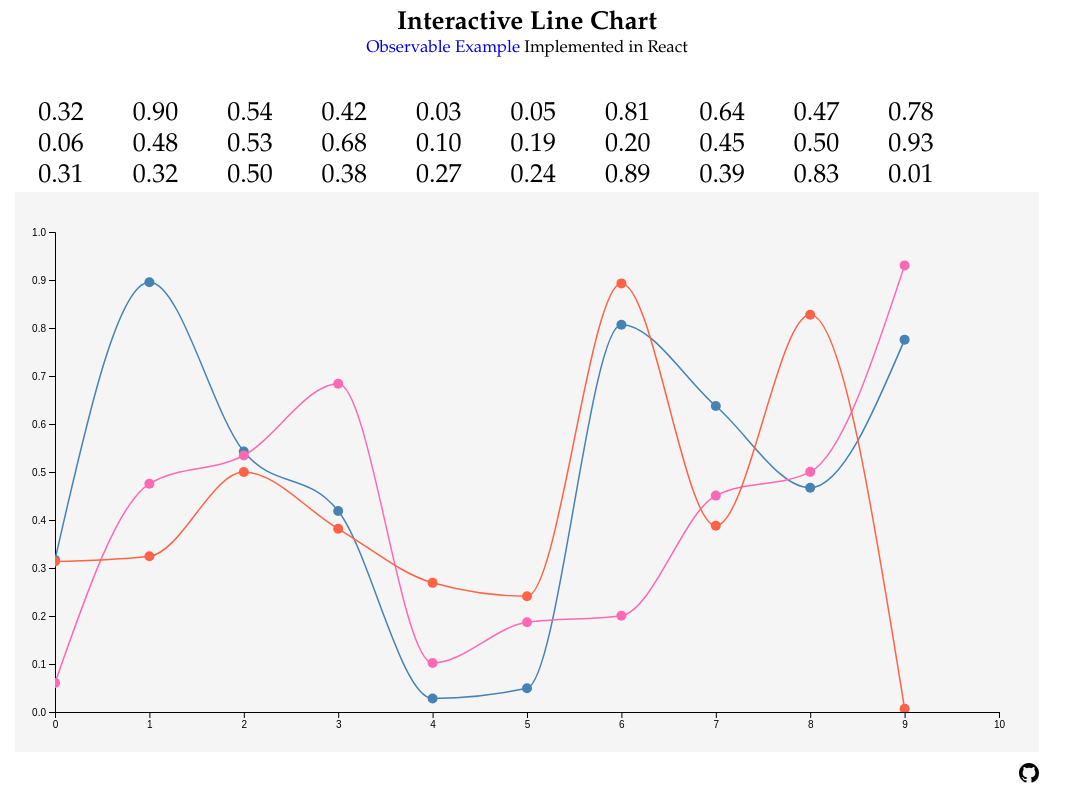
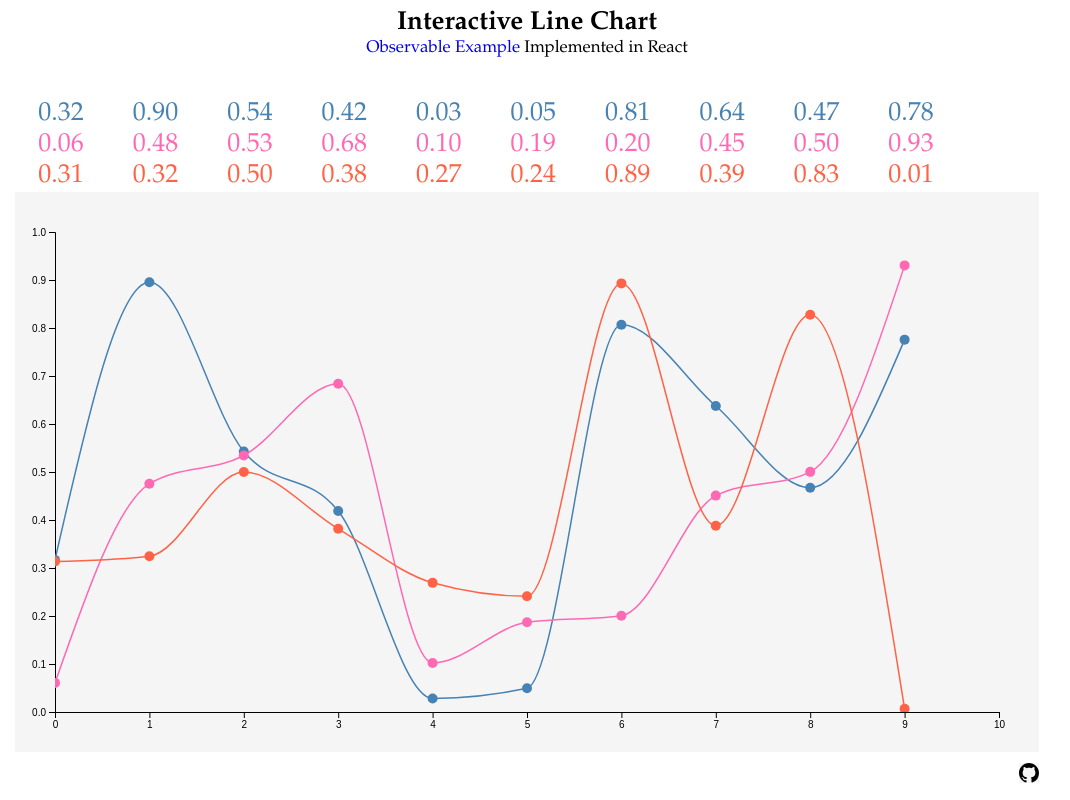
Before and after one commit to anselbrandt/d3-draggable, a React (Create React App) app: page / in a window 1280 px wide. Shown: the whole page, without its empty margins (113-1183 px from the left). Built offline with nearby package versions, Linux system fonts and the light colour scheme.

Commit message:
Style values

```diff
--- a/src/App.js
+++ b/src/App.js
@@ -9,6 +9,7 @@ function App() {
   const svgRef = useRef();
   const svgWidth = viewportWidth * 0.8;
   const svgHeight = viewportHeight * 0.7;
+  const color = ["steelblue", "hotpink", "tomato"];
 
   const data = useRef([
     d3.range(10).map((d, i) => [i, d3.randomUniform(1)()]),
@@ -21,7 +22,6 @@ function App() {
   );
 
   useEffect(() => {
-    const color = ["steelblue", "hotpink", "tomato"];
     const margin = { top: 40, right: 40, bottom: 40, left: 40 };
     const width = svgWidth - margin.left - margin.right;
     const height = svgHeight - margin.top - margin.bottom;
@@ -131,6 +131,7 @@ function App() {
             <div
               key={index}
               style={{
+                color: `${color[index]}`,
                 width: `${svgWidth * 0.92}px`,
                 display: "flex",
                 flexDirection: "row",
```
